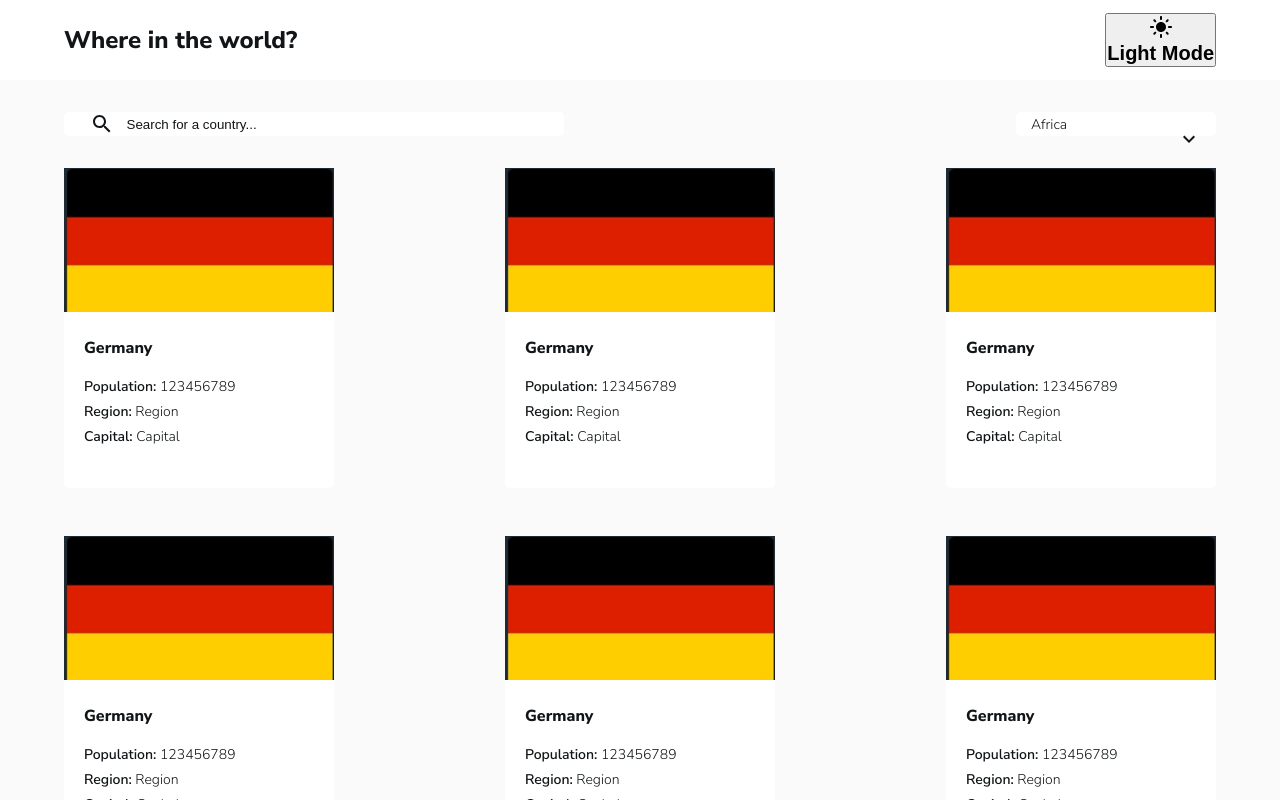
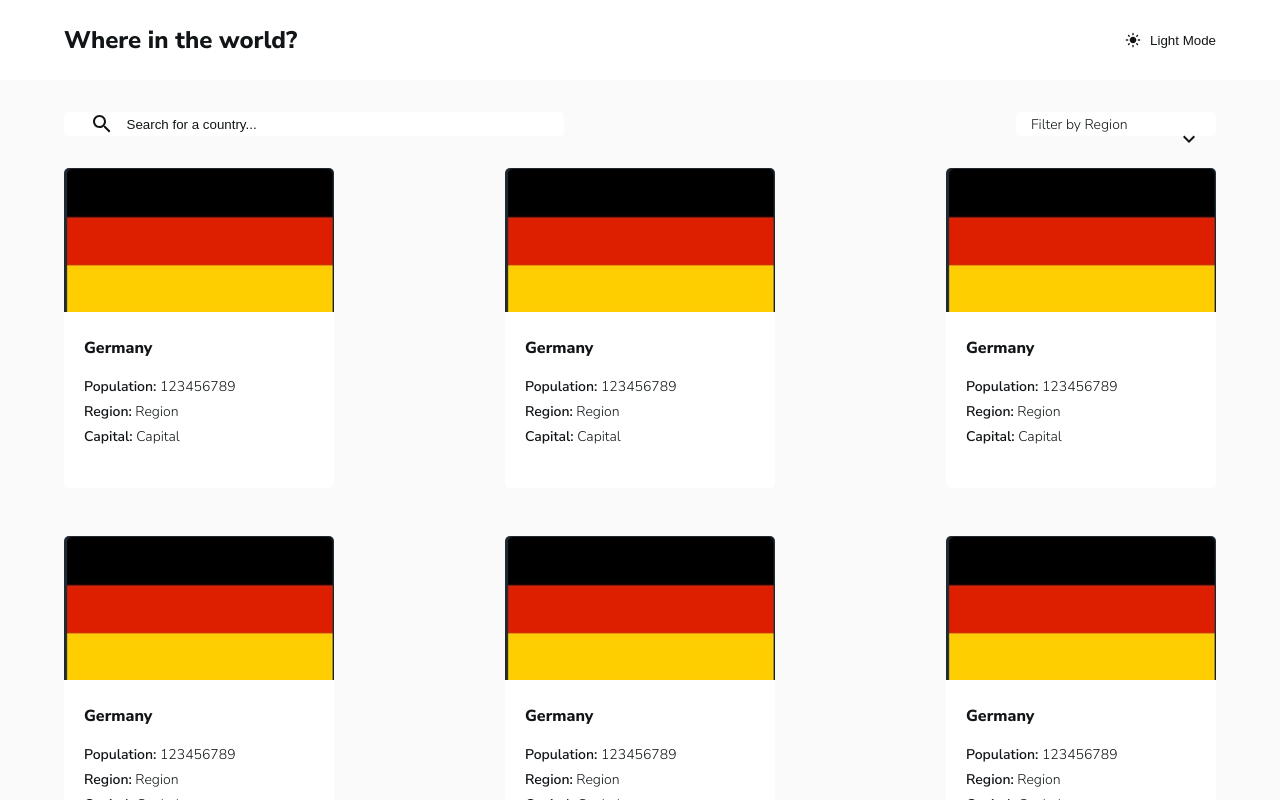
Before and after one commit to WanderFeliz/res-countries-api, a Next.js app: page / in a window 1280 px wide. Built offline with nearby package versions, Linux system fonts and the light colour scheme.

Commit message:
finished styles for home page

```diff
--- a/src/app/page.module.scss
+++ b/src/app/page.module.scss
@@ -19,6 +19,7 @@
         display: flex;
         justify-content: space-between;
         align-items: center;
+        box-shadow: 0 0 10px var(--primary) 0.3;
 
         .searchInput{
             height: 100%;
--- a/src/components/Card/card.module.scss
+++ b/src/components/Card/card.module.scss
@@ -6,6 +6,8 @@
     display: flex;
     flex-direction: column;
     border-radius: 5px;
+    overflow: hidden;
+    box-shadow: 0 0 10px var(--primary) 0.3;
 
     .cardImage{
         width: 100%;
--- a/src/components/Navbar/index.tsx
+++ b/src/components/Navbar/index.tsx
@@ -14,18 +14,14 @@ const Navbar = () => {
         <h2>Where in the world?</h2>
       </div>
       <div className={styles.right}>
-        <button className={styles.themIcon} onClick={toggleTheme}>
+        <button className={styles.themeButton} onClick={toggleTheme}>
           {theme === "light" ? (
-            <>
-              <LightModeIcon />
-              <h2>Light Mode</h2>
-            </>
+            <LightModeIcon className={styles.themeIcon} />
           ) : (
-            <>
-              <DarkModeIcon />
-              <h2>Dark Mode</h2>
-            </>
+            <DarkModeIcon className={styles.themeIcon} />
           )}
+
+          {theme === "light" ? <p>Light Mode</p> : <p>Dark Mode</p>}
         </button>
       </div>
     </nav>
--- a/src/components/Navbar/navbar.module.scss
+++ b/src/components/Navbar/navbar.module.scss
@@ -9,4 +9,26 @@
     padding: 1rem 4rem;
     background-color: var(--primary);
     color: var(--text-color);
+    box-shadow: 0 0 10px var(--primary) 0.3;
+
+    .themeButton{
+        width: 150px;
+        display: flex;
+        align-items: center;
+        justify-content: flex-end;
+        gap: .3rem;
+        border: none;
+        outline: none;
+        appearance: none;
+        background-color: transparent;
+        color: var(--text-color);
+        font-weight: 300;
+        cursor: pointer;
+
+        .themeIcon{
+            width: 24px;
+            height: 16px;
+            font-size: 14px;
+        }
+    }
 }
--- a/src/components/Select/index.tsx
+++ b/src/components/Select/index.tsx
@@ -1,9 +1,8 @@
 "use client";
-import { FC } from "react";
+import { FC, useState } from "react";
 import KeyboardArrowDownIcon from "@mui/icons-material/KeyboardArrowDown";
 import styles from "./select.module.scss";
 import { OptionType } from "@/types";
-
 
 type SelectProps = {
   options: OptionType[];
@@ -11,25 +10,23 @@ type SelectProps = {
   // onChange: (value: string) => void;
 };
 
-const Select: FC<SelectProps> = () => {
+const Select: FC<SelectProps> = ({ options, placeholder }) => {
+  const [selected, setSelected] = useState<string>(placeholder);
+
   return (
     <div tabIndex={0} className={styles.select}>
+      <div className={styles.selectPlaceholder}>{selected}</div>
       <ul className={styles.selectBox} id="region">
-        <li className={styles.selectOption} value="Africa">
-          Africa
-        </li>
-        <li className={styles.selectOption} value="America">
-          America
-        </li>
-        <li className={styles.selectOption} value="Asia">
-          Asia
-        </li>
-        <li className={styles.selectOption} value="Europe">
-          Europe
-        </li>
-        <li className={styles.selectOption} value="Oceania">
-          Oceania
-        </li>
+        {options.map((option) => (
+          <li
+            key={option.value}
+            className={styles.selectOption}
+            value={option.value}
+            onClick={() => setSelected(option.value)}
+          >
+            {option.label}
+          </li>
+        ))}
       </ul>
       <div className={styles.selectArrow}>
         <KeyboardArrowDownIcon />
--- a/src/components/Select/select.module.scss
+++ b/src/components/Select/select.module.scss
@@ -7,40 +7,44 @@
     background-color: var(--primary);
     color: var(--text-color);
     border-radius: 5px;
+    cursor: pointer;
+    transition: all 0.3s ease-in-out;
+    box-shadow: 0 0 10px var(--primary) 0.3;
 
-    .selectBox{
-        border: none;
-        -webkit-appearance: none;
-        -moz-appearance: none;
-        appearance: none;
-        list-style: none;
-        padding: 0 30px 0 15px;
+    .selectPlaceholder{
         width: 100%;
         height: 100%;
         display: flex;
         align-items: center;
-        overflow: hidden;
-        // justify-content: space-between;
+        padding: 0 30px 0 15px;
+    }
+
+    .selectBox{
+        display: none;
 
         .selectOption{
             display: none;
-        }
-        .selectOption:first-child{
-            display: block;
         }
 
 
     }
     &:focus{
         .selectBox{
+            border: none;
+            list-style: none;
+            padding: 5px 30px 5px 15px;
+            width: 100%;
+            height: 100%;
+            display: flex;
+            align-items: center;
+            overflow: hidden;
             position: absolute;
             flex-direction: column;
-            height: 150px;
+            height: 160px;
             justify-content: flex-start;
             padding: 0;
             top: 3.6rem;
             border-radius: 5px;
-            // align-items: flex-start;
 
             .selectOption{
                 display: block;
@@ -54,8 +58,7 @@
                 display: flex;
                 align-items: center;
                 justify-content: space-between;
-                padding: 5px 15px;
-                // padding: 0 30px 0 15px;
+                padding: 3px 15px;
 
                 &:hover{
                     background-color: var(--bg-color);
```
